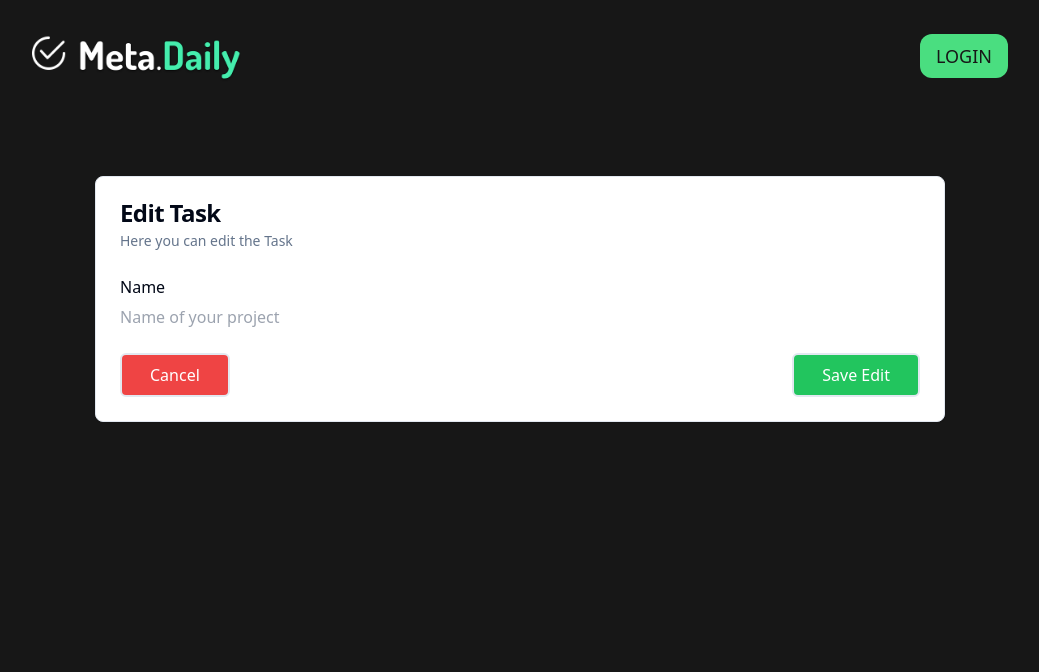
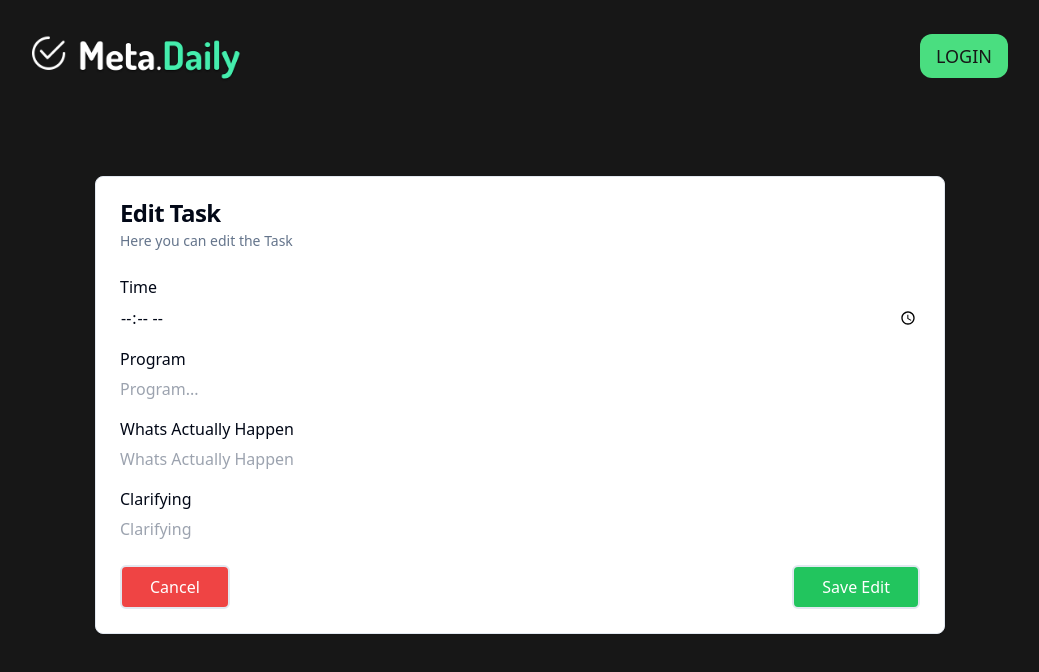
Before and after one commit to BmAlkes/metadaily, a Next.js app: page /tracks/1 in a window 1280 px wide. Shown: the top 672 px of the page, without its empty margins (120-1159 px from the left). Built offline with nearby package versions, Linux system fonts and the light colour scheme; no server answers.

Commit message:
feat:add edit page task

```diff
--- a/app/tracks/[id]/page.tsx
+++ b/app/tracks/[id]/page.tsx
@@ -28,19 +28,31 @@ const editTask = ({ params: { id } }: EditTask) => {
           <form>
             <div className="grid w-full items-center gap-4">
               <div className="flex flex-col space-y-1.5">
-                <Label htmlFor="name">Name</Label>
-                <input id="name" placeholder="Name of your project" />
+                <Label>Time</Label>
+                <input type="time" />
+              </div>
+              <div className="flex flex-col space-y-1.5">
+                <Label>Program</Label>
+                <input type="text" placeholder="Program..." />
+              </div>
+              <div className="flex flex-col space-y-1.5">
+                <Label>Whats Actually Happen</Label>
+                <input type="text" placeholder="Whats Actually Happen" />
+              </div>
+              <div className="flex flex-col space-y-1.5">
+                <Label>Clarifying</Label>
+                <input type="text" placeholder="Clarifying" />
               </div>
             </div>
           </form>
         </CardContent>
         <CardFooter className="flex justify-between">
           <Link href="/tracks">
-            <button className="border-2 text-white py-2 px-7 rounded-md bg-red-500">
+            <button className="border-2 text-white py-2 px-7 rounded-md bg-red-500 hover:bg-red-300">
               Cancel
             </button>
           </Link>
-          <button className="border-2 text-white py-2 px-7 rounded-md bg-green-500">
+          <button className="border-2 text-white py-2 px-7 rounded-md bg-green-500 hover:bg-green-300">
             Save Edit
           </button>
         </CardFooter>
```
